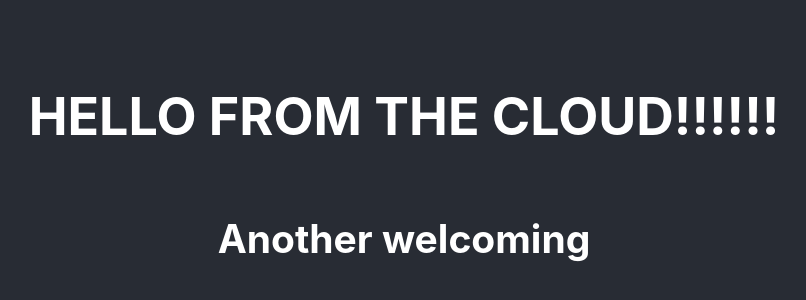
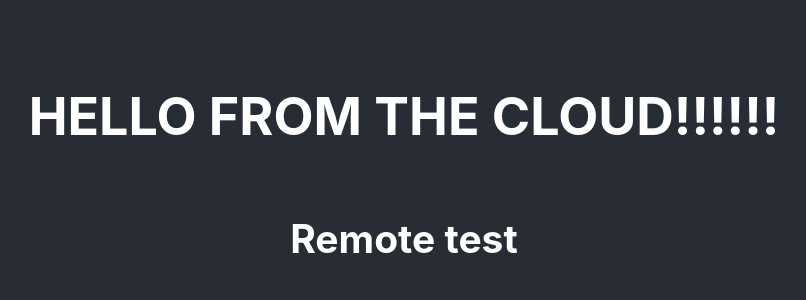
Before and after one commit to CustomFont/unit-tracker, a React (Create React App) app in the folder frontend/: page / in a window 1280 px wide. Shown: the part 228-528 px from the top of the page, without its empty margins (236-1042 px from the left). Built offline with nearby package versions, Linux system fonts and the light colour scheme.

Commit message:
minor changes

```diff
--- a/frontend/src/App.js
+++ b/frontend/src/App.js
@@ -5,7 +5,7 @@ function App() {
     <div className="App">
       <header className="App-header">
 	  <h1> HELLO FROM THE CLOUD!!!!!!</h1>
-	  <h2>Another welcoming</h2>
+	  <h2>Remote test</h2>
       </header>
     </div>
   );
```
